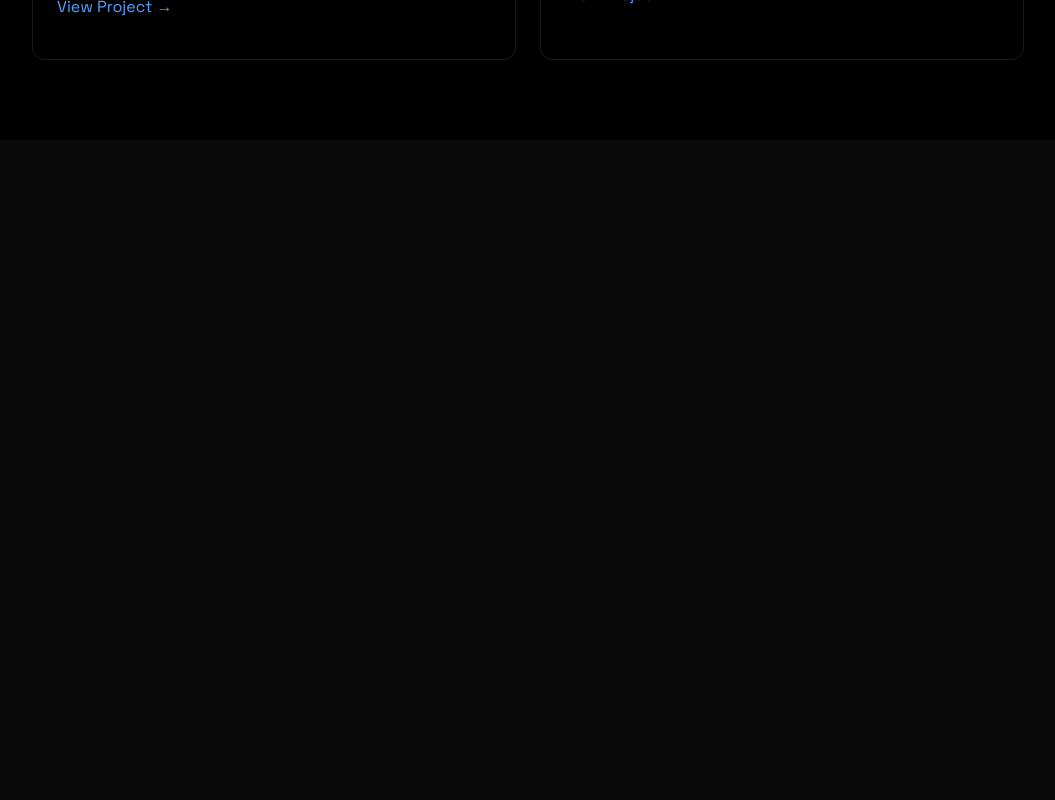
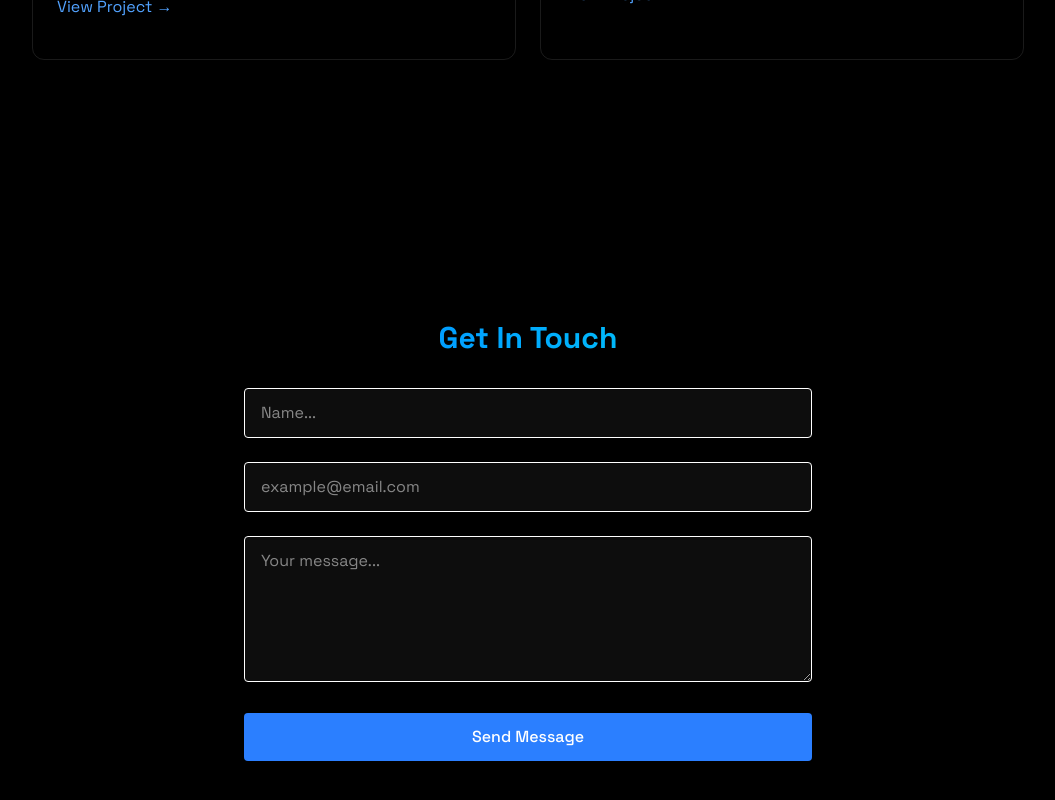
Before and after one commit to yash-patel268/personal-Website, a React (Vite) app: page / in a window 1280 px wide. Shown: the part 2634-3434 px from the top of the page, without its empty margins (112-1167 px from the left). Before the commit the page ends 2774 px from the top, so only its background shows below. Built offline with nearby package versions, Linux system fonts and the light colour scheme.

Commit message:
Added contact page

```diff
--- a/src/App.jsx
+++ b/src/App.jsx
@@ -7,6 +7,7 @@
 import { Home } from './components/sections/Home';
 import { About } from './components/sections/About';
 import { Projects } from './components/sections/Projects';
+import { Contact } from './components/sections/Contact';
 
 function App() {
   const [isLoaded, setIsLoaded] = useState(false);
@@ -22,6 +23,7 @@
         <Home />
         <About />
         <Projects />
+        <Contact />
       </div>
     </>
   )
--- a/src/components/sections/Contact.jsx
+++ b/src/components/sections/Contact.jsx
@@ -0,0 +1,45 @@
+import { useState } from "react";
+import { RevealOnScroll } from "../RevealOnScroll";
+import emailjs from 'emailjs-com';
+
+export const Contact =  () => {
+    const [formData, setFormData] = useState({
+        name: "",
+        email: "",
+        message: "",
+    });
+
+    const handleSubmit = (e) => {
+        e.preventDefault()
+
+        emailjs.sendForm(import.meta.env.VITE_SERVICE_ID,import.meta.env.VITE_TEMPLATE_ID, e.target, import.meta.env.VITE_PUBLIC_KEY).then((result) => {
+            alert("Message Sent!")
+            setFormData({name: "", email: "", message: ""});
+        }).catch(() => alert("Oops! Something went wrong. Please try again."))
+    }
+
+    return (
+        <section id="contact" className="min-h-screen flex items-center justify-center py-20">
+            <RevealOnScroll>
+                <div className="px-4 w-150">
+                    <h2 className="text-3xl font-bold mb-8 bg-gradient-to-r from-blue-500 to-cyan-400 bg-clip-text text-transparent text-center">Get In Touch</h2>
+                    <form className="space-y-6" onSubmit={handleSubmit}>
+                        <div className="relative">
+                            <input type="text" id="name" name="name" placeholder="Name..." value={formData.name} required className="w-full bg-white/5 border borer-white/10 rounded px-4 py-3 text-white transition focus:outline-none focus:border-blue-500 focus:bg-blue-500/5" onChange={(e) => setFormData({...formData, name: e.target.value})}/>
+                        </div>
+
+                        <div className="relative">
+                            <input type="email" id="email" name="email" placeholder="example@email.com" value={formData.email} required className="w-full bg-white/5 border borer-white/10 rounded px-4 py-3 text-white transition focus:outline-none focus:border-blue-500 focus:bg-blue-500/5" onChange={(e) => setFormData({...formData, email: e.target.value})}/>
+                        </div>
+
+                        <div className="relative">
+                            <textarea id="message" name="message" rows={5} placeholder="Your message..." value={formData.message} required className="w-full bg-white/5 border borer-white/10 rounded px-4 py-3 text-white transition focus:outline-none focus:border-blue-500 focus:bg-blue-500/5" onChange={(e) => setFormData({...formData, message: e.target.value})}/>
+                        </div>
+
+                        <button type="submit" className="w-full bg-blue-500 text-white py-3 px-6 rounded font-medium transition relative overflow-hidden hover:-translate-y-0.5 hover:shadow-[0_0_15px_rgba(59,130,246,0.4)]">Send Message</button>
+                    </form>
+                </div>
+            </RevealOnScroll>
+        </section>
+    )
+}
--- a/src/components/sections/Projects.jsx
+++ b/src/components/sections/Projects.jsx
@@ -2,7 +2,7 @@
 
 export const Projects = () => {
     return (
-        <section className="min-h-screen flex items-center justify-center py-20">
+        <section id="projects" className="min-h-screen flex items-center justify-center py-20">
             <RevealOnScroll>
                 <div className=" max-w-5xl mx-auto px-4">
                     <h2 className="text-3xl font-bold mb-8 bg-gradient-to-r from-blue-500 to-cyan-400 bg-clip-text text-transparent text-center">Featured Projects</h2>
```
Also changed, not shown: 1 other file (tests, documents, lock files or other folders).
